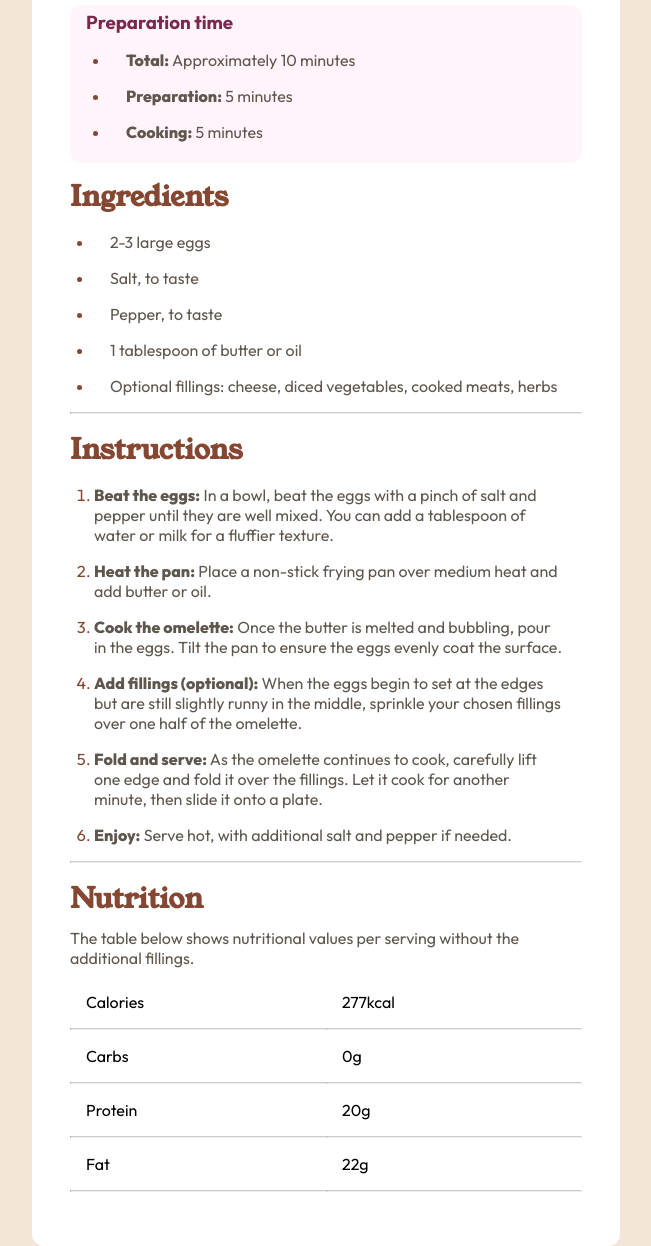
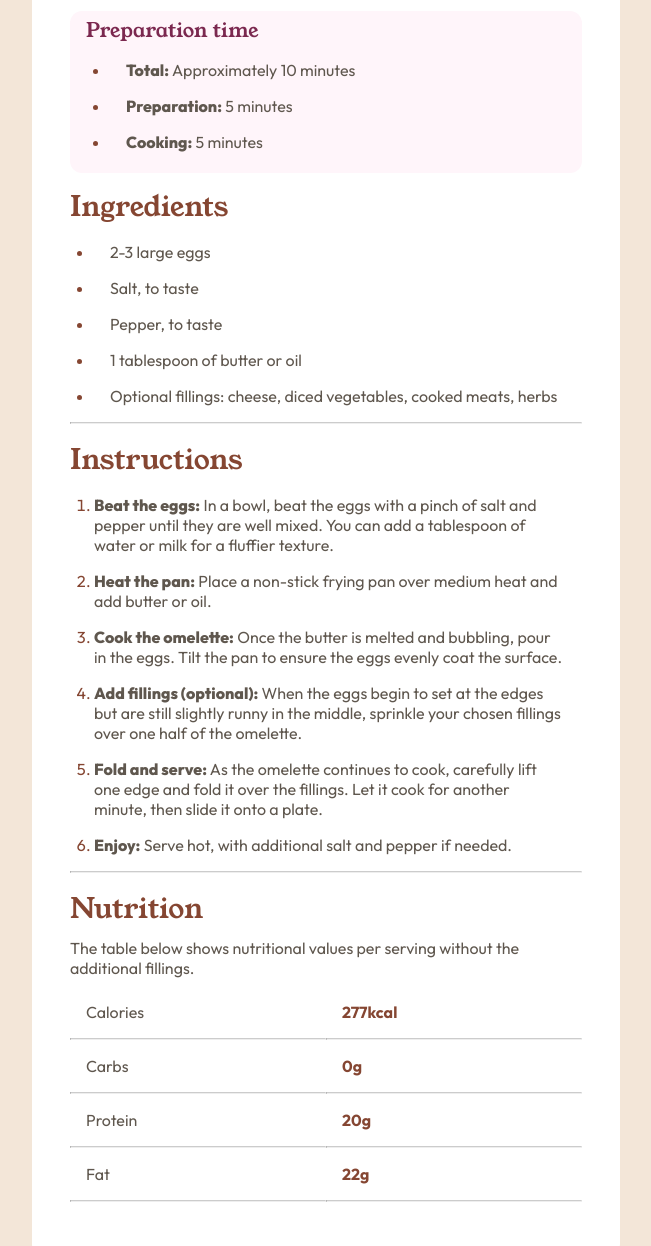
Before and after one commit to Luizadebrito/Recipe-page, a plain HTML site: page index.html in a window 1280 px wide. Shown: the part 488-1734 px from the top of the page, without its empty margins (314-965 px from the left). Drawn offline with Linux system fonts and the light colour scheme.

Commit message:
changes on h2, h1 and li

```diff
--- a/index.html
+++ b/index.html
@@ -27,7 +27,7 @@
         </p>
 
         <div class="ingredients-preparation">
-          <h3>Preparation time</h3>
+          <h2>Preparation time</h2>
           <ul>
             <li><p> <strong>Total:</strong> Approximately 10 minutes</p></li>
             <li><p> <strong>Preparation:</strong> 5 minutes</p></li>
--- a/style.css
+++ b/style.css
@@ -45,11 +45,18 @@ h1 {
     padding: 0.6rem 0;
     color: rgba(0, 0, 0, 0.863);
     font-weight: 500;
+    font-size: 2.3rem;
 }
 
 h2 {
     color:  hsl(14, 45%, 36%);
     font-size: 28px;
+    font-weight: 100;
+}
+
+.ingredients-preparation  h2 {
+    color: hsl(332, 51%, 32%);
+    font-size: 20px;
 }
 
 .container > .ingredients > p {
@@ -63,10 +70,6 @@ h2 {
     background: hsl(330, 100%, 98%);
     margin: 0.9rem 0;
     border-radius: 12px;
-}
-
-.ingredients-preparation > h3 {
-    color: hsl(332, 51%, 32%);
 }
 
 li {
@@ -149,11 +152,11 @@ hr {
     border-top: 1px solid #ccc;
 }
 
-.nutrition > .references {
+.nutrition .references {
     color: hsl(30, 10%, 34%);
 }
 
-.nutrition > .references-values {
+.nutrition .references-values {
     color: hsl(14, 45%, 36%);
     font-weight: 700;
 }
```
